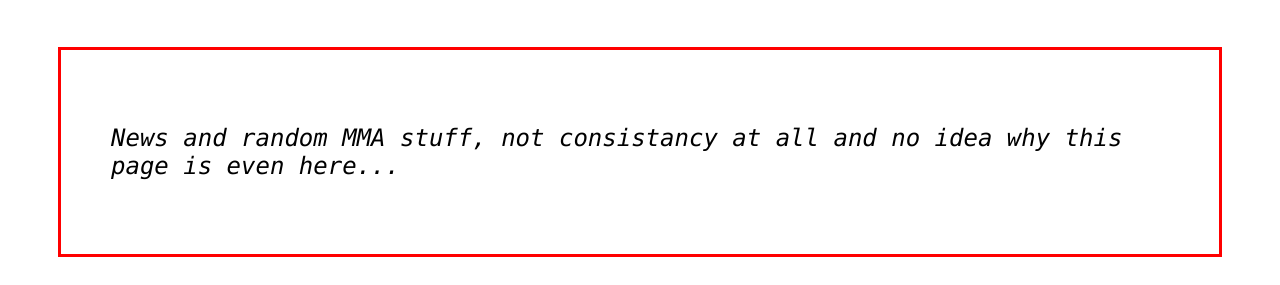
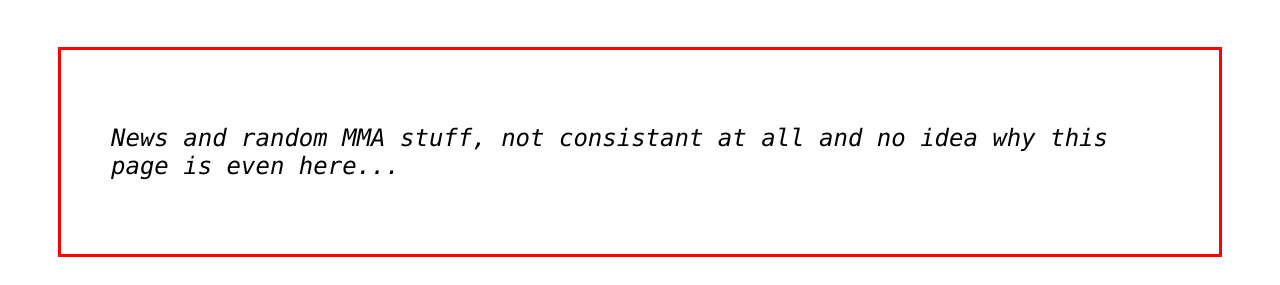
Before and after one commit to Jack45455/mma-goats, a website: page mma-news.html in a window 1280 px wide. Shown: the part 143-428 px from the top of the page. Drawn offline with Linux system fonts and the light colour scheme.

Commit message:
super necessary mma news grammar fix

```diff
--- a/mma-news.html
+++ b/mma-news.html
@@ -57,7 +57,7 @@
     </p>
     <div class="fight-description">
       <p>
-        News and random MMA stuff, not consistancy at all and no idea why this page is even here...
+        News and random MMA stuff, not consistant at all and no idea why this page is even here...
       </p>
     </div>
  </div>
```
